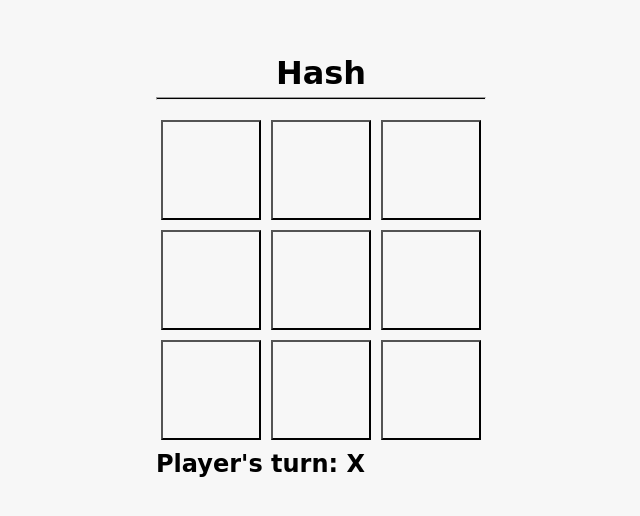
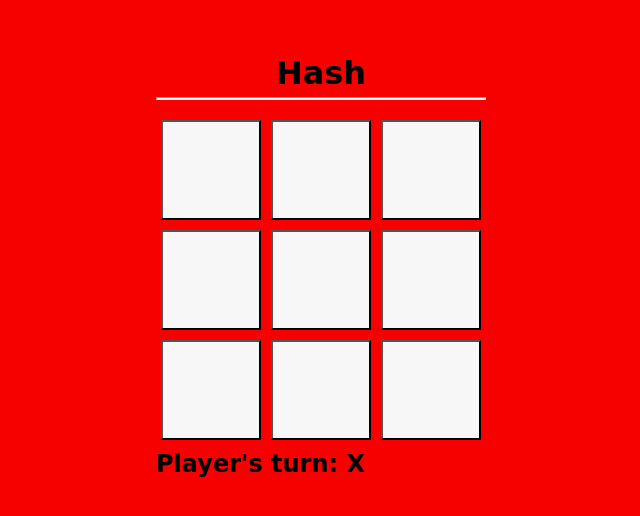
Before and after one commit to LucasSachinski/Jogo-da-velha, a plain HTML site: page index.html in a window 1280 px wide. Shown: the part 134-650 px from the top of the page, without its empty margins (319-959 px from the left). Drawn offline with Linux system fonts and the light colour scheme.

Commit message:
Jogo da velha

```diff
--- a/style.css
+++ b/style.css
@@ -10,7 +10,7 @@
     display: flex;
     align-items: center;
     justify-content: center;
-    background: #f7f7f7;
+    background: #f70000;
   }
 
   main {
@@ -26,7 +26,7 @@
   hr {
     font-weight: bold;
     height: 3px;
-    background: black;
+    background: rgb(255, 254, 254);
     margin-bottom: 10px;
   }
 
```
